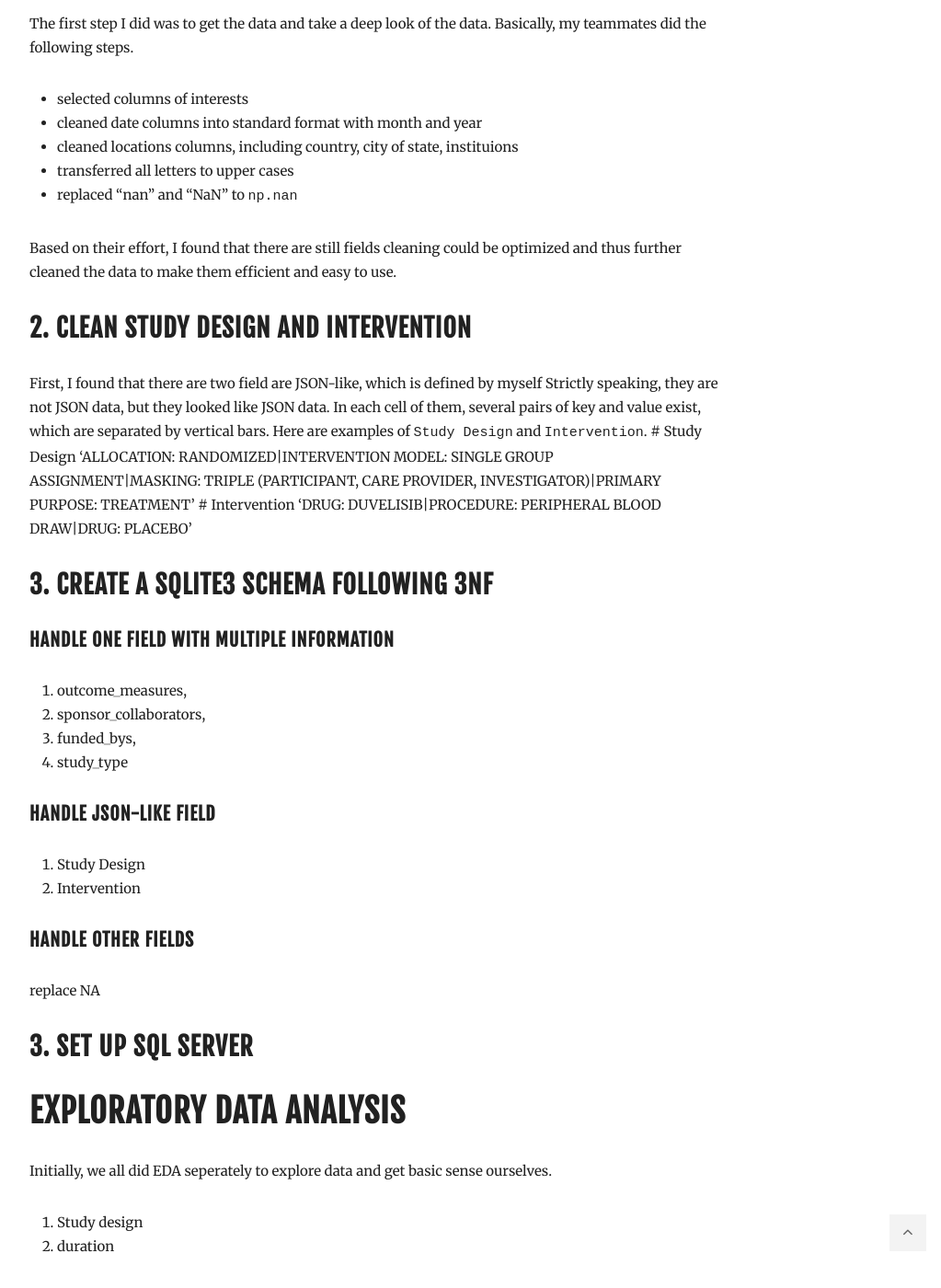
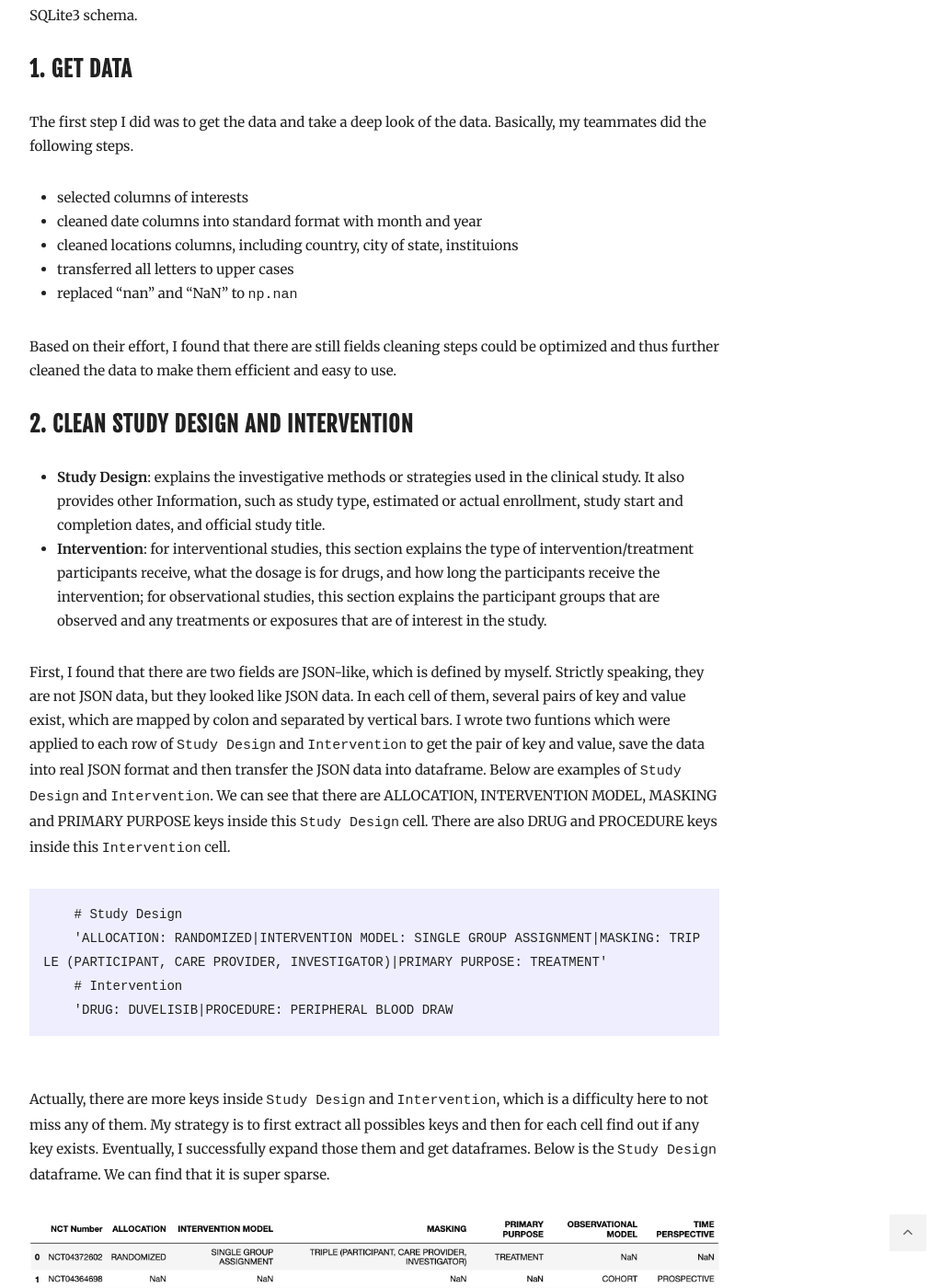
Before and after one commit to eveyimi/eveyimi.github.io, a Jekyll site: the page built from _posts/2020-11-17-covid19-exploration.md, in a window 1280 px wide and 1400 px high, scrolled down 1666 px. Shown: the whole window at 92% size, without its empty margins (233-1256 px from the left). Built offline with Jekyll 4.4.1, drawn with Linux system fonts in a browser that asks for light colours; nearby versions of some CDN libraries; comment, search, counter and statistics services are not loaded; some of the changed text lies outside the part shown.

Commit message:
first part

```diff
--- a/_posts/2020-11-17-covid19-exploration.md
+++ b/_posts/2020-11-17-covid19-exploration.md
@@ -15,10 +15,14 @@
 
 We developed a dashboard to display the information related to COVID-19 related clinical trials, including data visualization of world trials and U.S. trials, clustering tirals by similarity and predicting trials' opening status. Our audience of visualization parts could be any people who are curious about COVID-19 related clinical trials even without professional knowledge since all plots are intuitive and easy to understand. But for the clustering part and predicting part, our audience needs to have some knowledge of statistics. We all know that clinical research is a crucial step to overcome the virus. The purpose of our project is to give people a basic understanding of COVID-19 related clinical research and to increase confidence for everyone to defeat the virus.
 
+My main contribution:
+
+You can find all code in our repository.
+
 # Data Cleaning
 Based on my teammates' basic data cleaning process, I further cleaned the data to make it comply with SQLite3 schema.
 
-## 1. Get data
+### 1. Get data
 The first step I did was to get the data and take a deep look of the data. Basically, my teammates did the following steps.
 - selected columns of interests
 - cleaned date columns into standard format with month and year
@@ -26,40 +30,65 @@
 - transferred all letters to upper cases
 - replaced "nan" and "NaN" to `np.nan`
 
-Based on their effort, I found that there are still fields cleaning could be optimized and thus further cleaned the data to make them efficient and easy to use.
+Based on their effort, I found that there are still fields cleaning steps could be optimized and thus further cleaned the data to make them efficient and easy to use.
 
-## 2. Clean Study Design and Intervention
-First, I found that there are two field are JSON-like, which is defined by myself Strictly speaking, they are not JSON data, but they looked like JSON data. In each cell of them, several pairs of key and value exist, which are separated by vertical bars. Here are examples of `Study Design` and `Intervention`.
-    # Study Design
-    'ALLOCATION: RANDOMIZED|INTERVENTION MODEL: SINGLE GROUP ASSIGNMENT|MASKING: TRIPLE (PARTICIPANT, CARE PROVIDER, INVESTIGATOR)|PRIMARY PURPOSE: TREATMENT'
-    # Intervention
-    'DRUG: DUVELISIB|PROCEDURE: PERIPHERAL BLOOD DRAW|DRUG: PLACEBO'
+### 2. Clean Study Design and Intervention
+- **Study Design**: explains the investigative methods or strategies used in the clinical study. It also provides other Information, such as study type, estimated or actual enrollment, study start and completion dates, and official study title.
+- **Intervention**: for interventional studies, this section explains the type of intervention/treatment participants receive, what the dosage is for drugs, and how long the participants receive the intervention; for observational studies, this section explains the participant groups that are observed and any treatments or exposures that are of interest in the study.
+
+First, I found that there are two fields are JSON-like, which is defined by myself. Strictly speaking, they are not JSON data, but they looked like JSON data. In each cell of them, several pairs of key and value exist, which are mapped by colon and separated by vertical bars. I wrote two funtions which were applied to each row of `Study Design` and `Intervention` to get the pair of key and value, save the data into real JSON format and then transfer the JSON data into dataframe. Below are examples of `Study Design` and `Intervention`. We can see that there are ALLOCATION, INTERVENTION MODEL, MASKING and PRIMARY PURPOSE keys inside this `Study Design` cell. There are also DRUG and PROCEDURE keys inside this `Intervention` cell.
+
+        # Study Design
+        'ALLOCATION: RANDOMIZED|INTERVENTION MODEL: SINGLE GROUP ASSIGNMENT|MASKING: TRIPLE (PARTICIPANT, CARE PROVIDER, INVESTIGATOR)|PRIMARY PURPOSE: TREATMENT'
+        # Intervention
+        'DRUG: DUVELISIB|PROCEDURE: PERIPHERAL BLOOD DRAW
+
+<br>
+
+Actually, there are more keys inside `Study Design` and `Intervention`, which is a difficulty here to not miss any of them. My strategy is to first extract all possibles keys and then for each cell find out if any key exists. Eventually, I successfully expand those them and get dataframes. Below is the `Study Design` dataframe. We can find that it is super sparse.
+
+![]({{site.baseurl}}/images/final/study-design-df.jpg)
+
+### 3. Create a SQLite3 schema following 3NF
+As introduced in previous post of spotify data normalization, third normal form (3NF) is a database schema design approach for relational databases which uses normalizing principles to reduce the duplication of data, avoid data anomalies, ensure referential integrity, and simplify data management. Therefore, to make our data easy to manipulate, I created a SQLite3 schema following 3NF.
+
+First, I checked and confirmed that there are no duplication and the `NCT Number` is the primary key of the data. I have handled JSON-like fields (`Study Design` and `Intervention`). Those two table can be store individually in SQL with `NCT Number` as PK. However, for the following four fields, `Outcome measures`, `Sponsor collaborators`, `Funded bys`, `Study type`, there are multiple values inside one cell, separated by vertical bars. To keep columns atomic, we have to further process them.
+
+#### Handle multi-valued attributes
+- **Outcome measures**: describes the measurements that are used to determine the effects of intervention or treatment on participants. Types of outcome measures include primary outcome measures, secondary outcome measures, and other pre-specified measures. For observational studies, this section explains the participant groups that are observed and any treatments or exposures that are of interest in the study.
+- **Sponsor collaborators**: the study sponsors, which are concrete institution names in this dataset
+- **Funded bys**: clinical studies can be funded, by pharmaceutical companies, academic medical centers, voluntary groups, and other organizations, in addition to Federal agencies such as the National Institutes of Health, the U.S. Department of Defense, and the U.S. Department of Veterans Affairs.
+- **Study type**: describes the nature of a clinical study. Study types include interventional studies (also called clinical trials), observational studies (including patient registries), and expanded access.
+
+For example, we could have a 'OTHER\|NIH' in `Funded bys` field.
+![]({{site.baseurl}}/images/final/bys1.png)
+*Before*
+What I did was to extract those four columns with `NCT Number` separately (i.e. have four tables) and split the columns by vertical bars (i.e. long term). Then, for each of those four tables, we cannot have the `NCT Number` as the primary key anymore, since we will have duplicate PK. Under this situation, the `NCT Number` and `Funded bys` together will be a composite PK and others three tables are similar. We can easily use SQL quries to extrat data.
+
+![]({{site.baseurl}}/images/final/bys2.png)
+*After*
+
+Other useful fields are store together in one table. 3NF is satisfied without partial dependency or transitive dependency. All tables are saved in SQLite3.
+{% highlight sql %}
+import sqlite3
+conn = sqlite3.connect('covid_trials.db')
+trial_info.to_sql('trial_info', conn, if_exists='replace', index=False)
+study_designs.to_sql('study_designs', conn, if_exists='replace', index=False)
+interventions.to_sql('interventions', conn, if_exists='replace', index=False)
+outcome_measures.to_sql('outcome_measures', conn, if_exists='replace', index=False)
+sponsor_collaborators.to_sql('sponsor_collaborators', conn, if_exists='replace', index=False)
+funded_bys.to_sql('funded_bys', conn, if_exists='replace', index=False)
+study_type.to_sql('study_type', conn, if_exists='replace', index=False)
+{% endhighlight %}
+
+# Exploratory Data Analysis
+Initially, we all did EDA seperately to explore data and get basic sense ourselves. I  explore two fields rough.
+1. Study design
 
 
-## 3. Create a SQLite3 schema following 3NF
-
-#### Handle one field with multiple information
-1. outcome_measures,
-2. sponsor_collaborators,
-3. funded_bys,
-4. study_type
-
-#### Handle JSON-like field
-1. Study Design
-2. Intervention
-
-#### Handle Other fields
-replace NA
-
-## 3. Set up SQL server
-
-<!-- code -->
+2. duration
 
 
-# Exploratory Data Analysis
-Initially, we all did EDA seperately to explore data and get basic sense ourselves.
-1. Study design
-2. duration
 
 # Openning Status classification
 In the beginning, I plan to predict if the clinical trial will succeed or not based on variable `status`. I thought it would be really meaningful to have an idea of this most important sense. But when I looked into the data, I found that the data is highly imbalanced--it indicates that only one trial is successful, whose status is 'APPROVED FOR MARKETING'.
```
Also changed, not shown: images/final/bys1.png (added), images/final/bys2.png (added), images/final/funded_bys.jpg (added), images/final/study-design-df.jpg (added).
